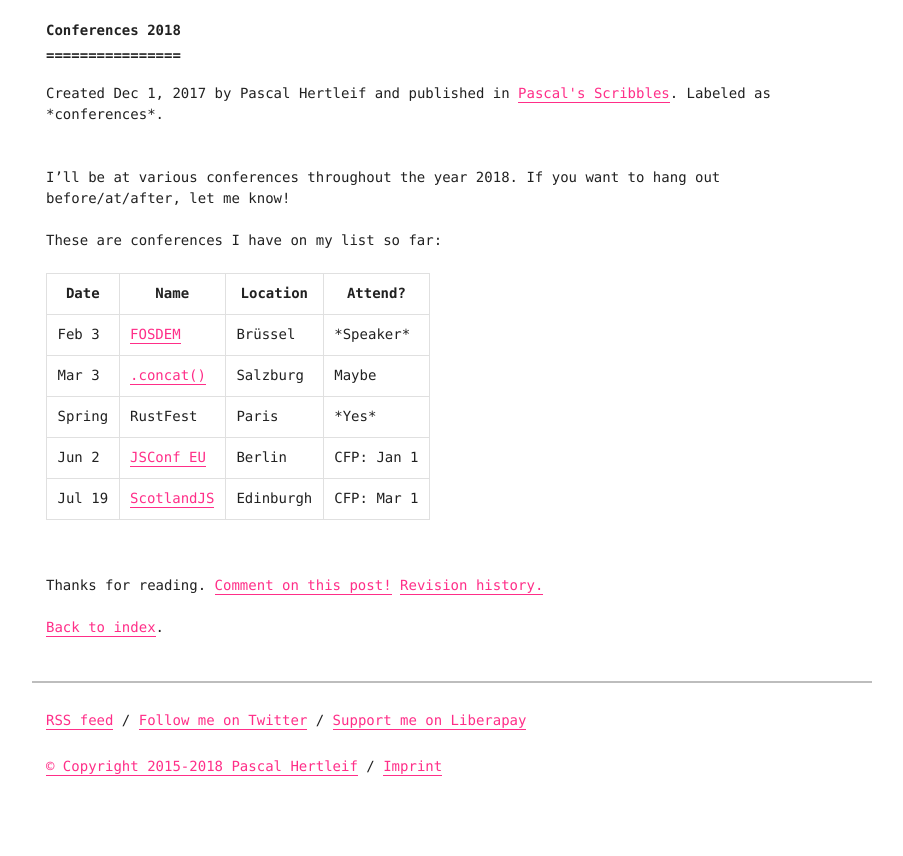
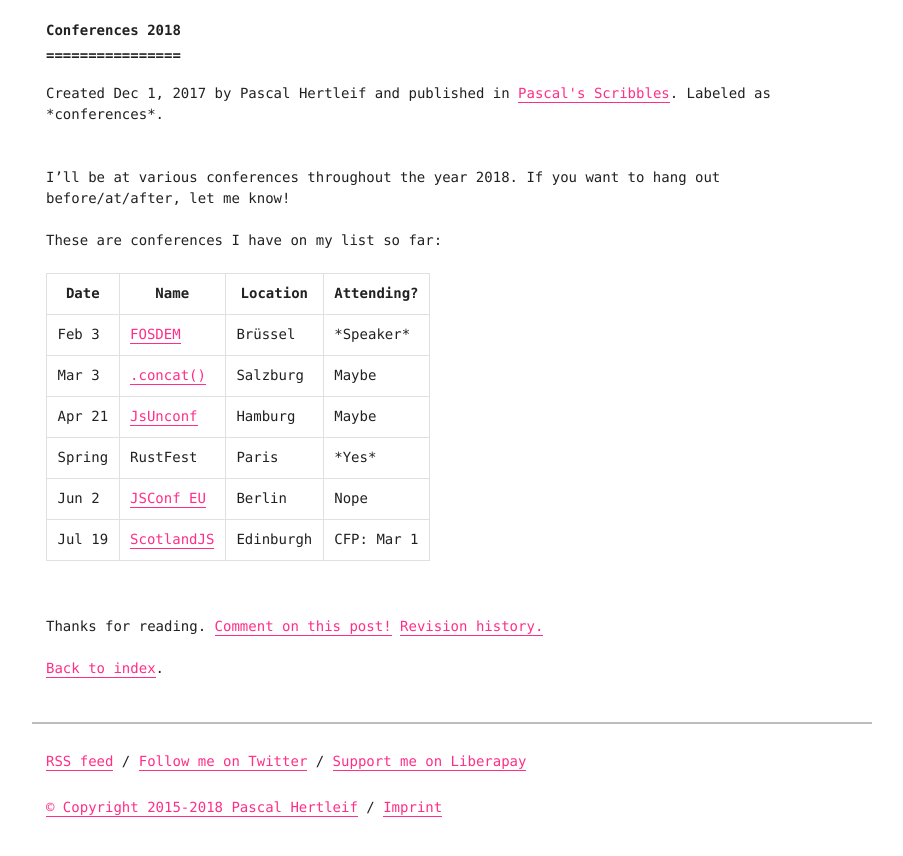
Before and after one commit to killercup/scribbles, a Jekyll site: the page built from _posts/2017-12-01-conferences-2018.md, in a window 1280 px wide. Shown: the top 856 px of the page, without its empty margins (188-1091 px from the left). Built offline with Jekyll 4.4.1, drawn with Linux system fonts in a browser that asks for light colours.

Commit message:
Confs 2018 update

```diff
--- a/_posts/2017-12-01-conferences-2018.md
+++ b/_posts/2017-12-01-conferences-2018.md
@@ -8,15 +8,17 @@
 
 These are conferences I have on my list so far:
 
-| Date   | Name           | Location    | Attend?     |
+| Date   | Name           | Location    | Attending?  |
 | ------ | -------------- | ----------- | ----------- |
 | Feb 3  | [FOSDEM]       | Brüssel     | *Speaker*   |
 | Mar 3  | [.concat()]    | Salzburg    | Maybe       |
+| Apr 21 | [JsUnconf]     | Hamburg     | Maybe       |
 | Spring | RustFest       | Paris       | *Yes*       |
-| Jun 2  | [JSConf EU]    | Berlin      | CFP: Jan 1  |
+| Jun 2  | [JSConf EU]    | Berlin      | Nope        |
 | Jul 19 | [ScotlandJS]   | Edinburgh   | CFP: Mar 1  |
 
 [FOSDEM]: https://fosdem.org/2018/schedule/track/rust/
 [.concat()]: https://2018.conc.at
+[JsUnconf]: http://2018.jsunconf.eu
 [JSConf EU]: https://2018.jsconf.eu
 [ScotlandJS]: http://scotlandjs.com
```
